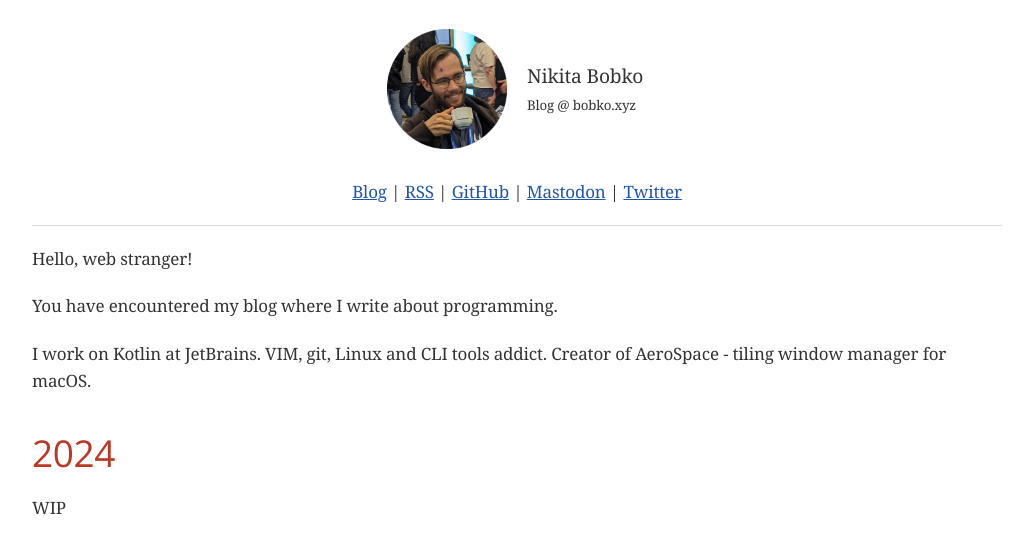
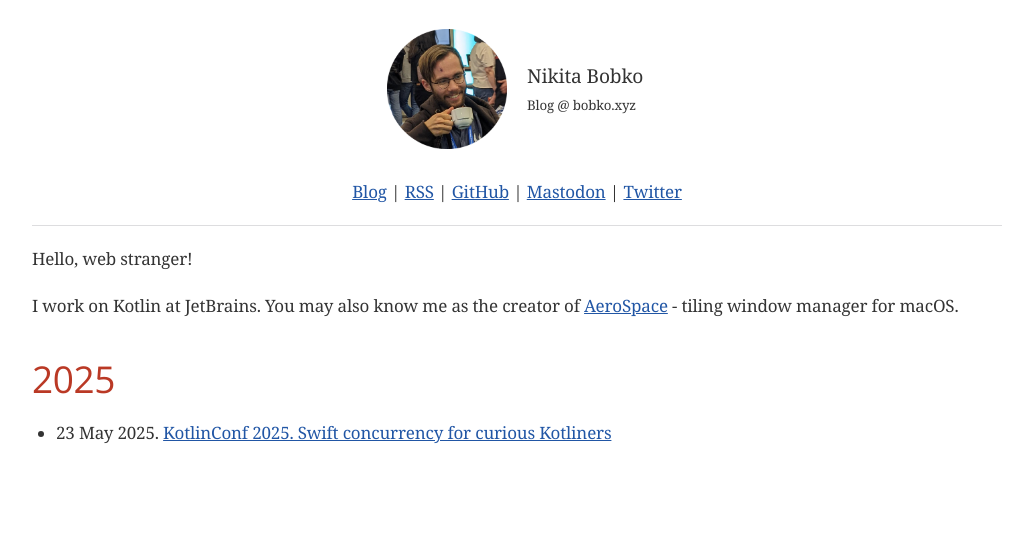
Before and after one commit to nikitabobko/bobko.xyz, a plain HTML site: page index.html in a window 1280 px wide. Shown: the whole page, without its empty margins (123-1156 px from the left). Drawn offline with nearby package versions, Linux system fonts and the light colour scheme; a web font is replaced by a local one.

Commit message:
EMPTY MESSAGE

```diff
--- a/index.html
+++ b/index.html
@@ -466,20 +466,20 @@ body.book #toc,body.book #preamble,body.book h1.sect0,body.book .sect1>h2{page-b
 <p>Hello, web stranger!</p>
 </div>
 <div class="paragraph">
-<p>You have encountered my blog where I write about programming.</p>
-</div>
-<div class="paragraph">
 <p>I work on Kotlin at JetBrains.
-VIM, git, Linux and CLI tools addict.
-Creator of AeroSpace - tiling window manager for macOS.</p>
+You may also know me as the creator of <a href="https://github.com/nikitabobko/AeroSpace">AeroSpace</a> - tiling window manager for macOS.</p>
 </div>
 </div>
 </div>
 <div class="sect1">
-<h2 id="2024">2024</h2>
+<h2 id="2025">2025</h2>
 <div class="sectionbody">
-<div class="paragraph">
-<p>WIP</p>
+<div class="ulist">
+<ul>
+<li>
+<p>23 May 2025. <a href="https://youtu.be/Jyj4kdK8a6o">KotlinConf 2025. Swift concurrency for curious Kotliners</a></p>
+</li>
+</ul>
 </div>
 </div>
 </div>
```
Also changed, not shown: rss.xml (+8 -1 lines), 1 other file.
